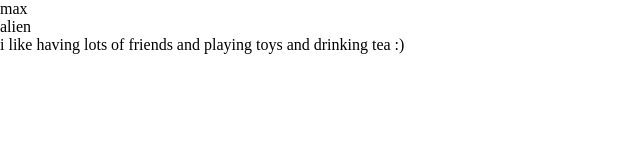
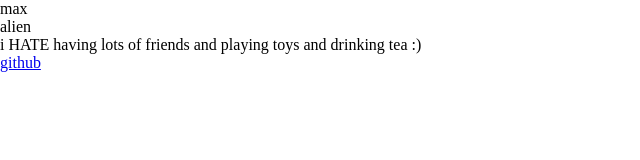
Before and after one commit to maxofthehugo/maxofthehugo.github.io, a plain HTML site: page index.html in a window 1280 px wide. Shown: the whole page, without its empty margins (0-640 px from the left). Drawn offline with Linux system fonts and the light colour scheme.

Commit message:
add github

```diff
--- a/index.html
+++ b/index.html
@@ -9,6 +9,7 @@
   <body>
     <p>max</p>
     <p>alien</p>
-    <p>i like having lots of friends and playing toys and drinking tea :)</p>
+    <p>i HATE having lots of friends and playing toys and drinking tea :)</p>
+    <a href="https://github.com/maxofthehugo">github</a>
   </body>
 </html>
```
